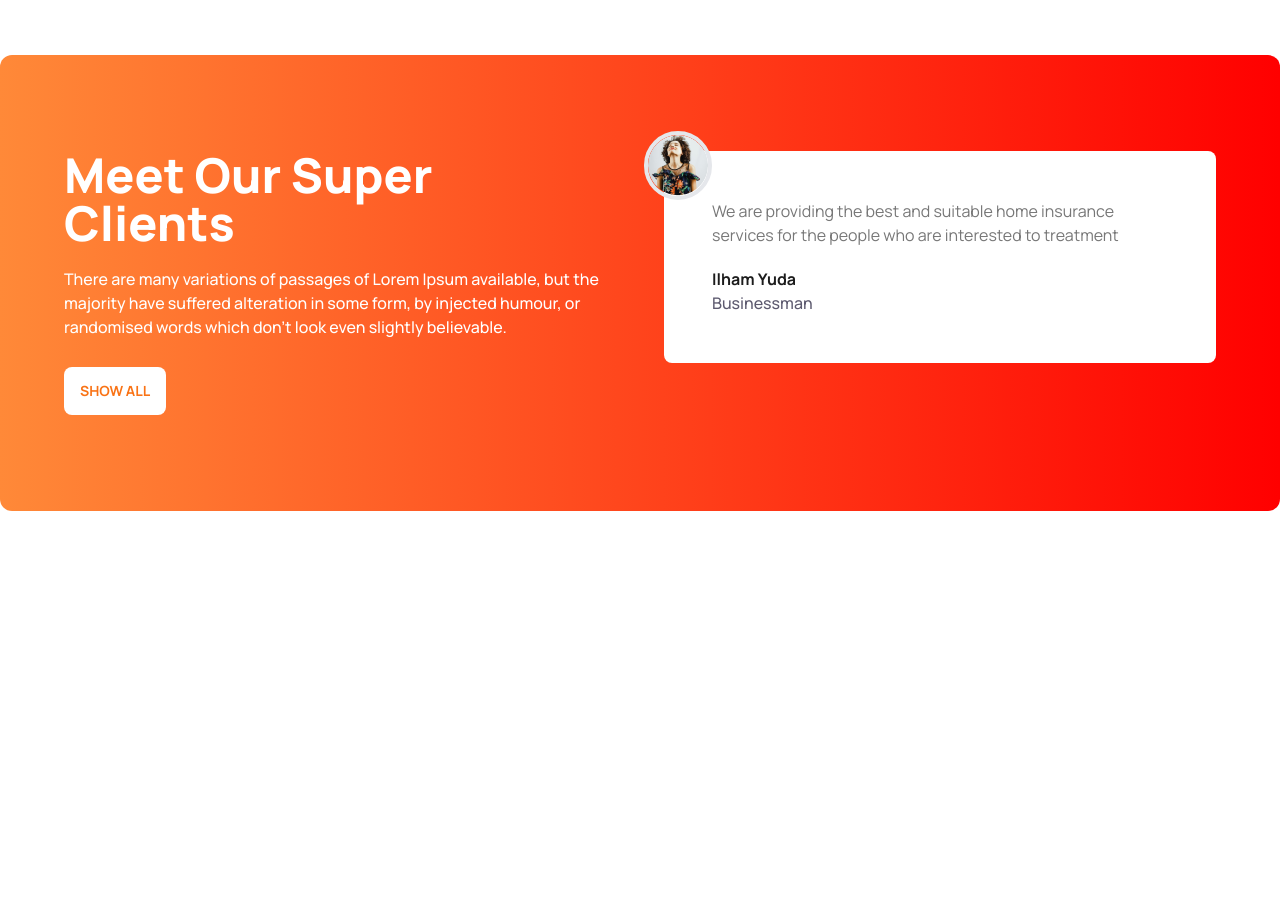
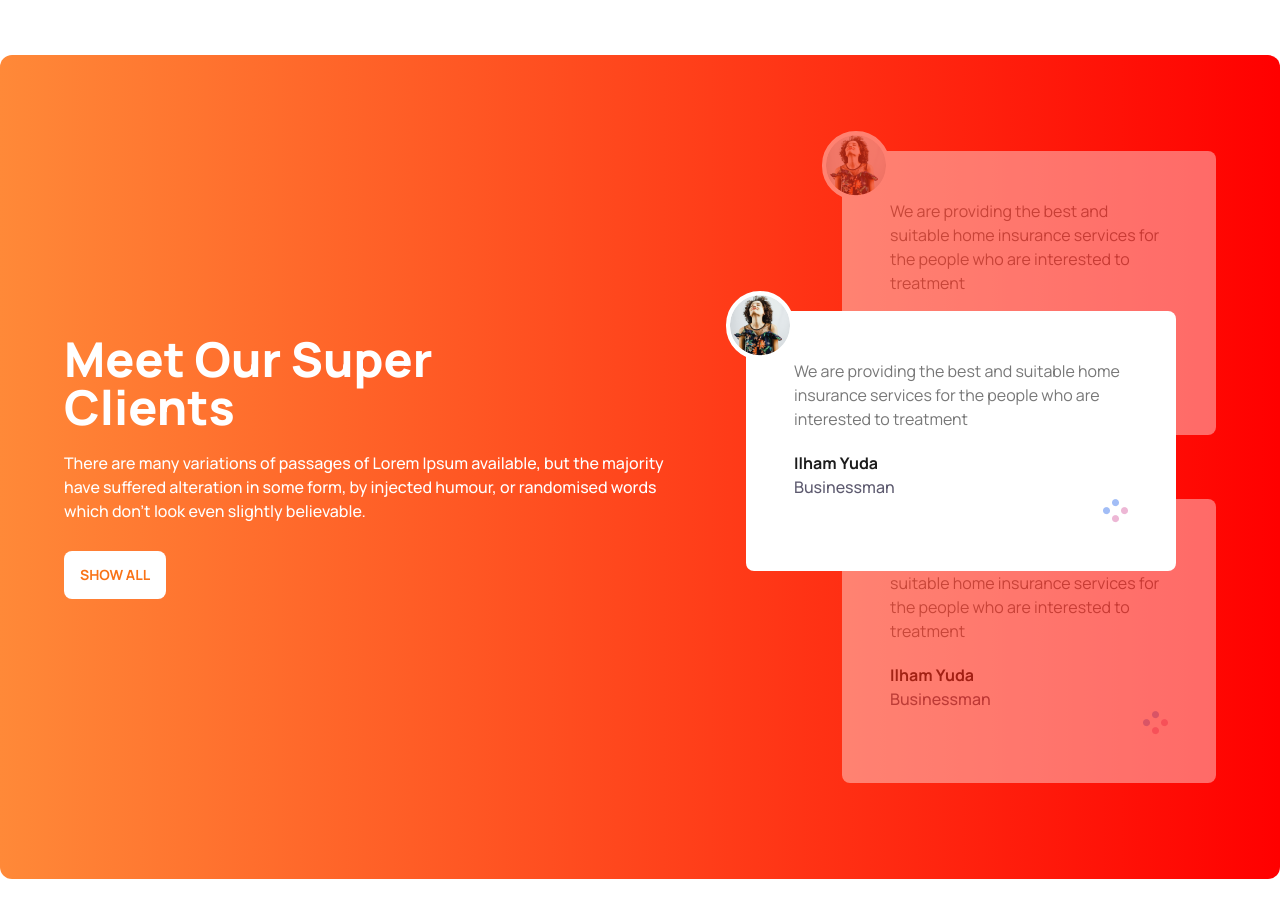
Before and after one commit to SmritySarkar/tea-house-with-daisyui, a plain HTML site: page index.html in a window 1280 px wide. Shown: the part 1720-2637 px from the top of the page. Before the commit the page ends 2327 px from the top, so only its background shows below. Drawn offline with nearby package versions, Linux system fonts and the light colour scheme.

Commit message:
Added customer review part

```diff
--- a/index.html
+++ b/index.html
@@ -164,7 +164,8 @@
         <!-- Super Client Section -->
         <section class="my-24 rounded-xl flex flex-col lg:flex-row gap-12 bg-gradient-to-r from-[#FF8938] to-[#F00] px-16 py-24">
           <!-- Client Content -->
-          <div class="flex-1 text-white">
+          <div class="flex items-center lg:pr-28">
+            <div class="spcae-y-5  text-white">
               <h2 class="text-5xl font-extrabold mb-5">
                 Meet Our Super <br>
                 Clients</h2>
@@ -174,17 +175,50 @@
                 <button class="btn bg-white font-bold text-orange-500 border-none">Show All</button>
 
             </div>
+          </div>
           <!-- Client Content -->
 
           <!-- Client Review -->
-          <div class="flex-1">
-            <div class="relative p-12 rounded-lg bg-white">
-              <img class="absolute -top-5 -left-5 border-4 rounded-full" src="images/client.png" alt="">
+          <div class="relative">
+            <!-- Next Review -->
+            <div class="relative z-10 mb-16 opacity-40 p-12 rounded-lg bg-white">
+              <img class="absolute -top-5 -left-5 border-4 rounded-full border-white bg-white" src="images/client.png" alt="">
               <p class="text-[#777]">We are providing the best and suitable home insurance services for the people who are interested to treatment</p>
               <h4 class="font-bold mt-5 text-[#1C1C1C]">Ilham Yuda</h4>
               <p class="font-medium text-[#5D5A6F]">Businessman</p>
+              <div class="flex justify-end">
+                <img src="images/circles.png" alt="">
 
               </div>
+            </div>
+            <!-- Next Review -->
+
+            <!-- Current Review -->
+            <div class="absolute z-20 top-40 lg:-left-24 lg:w-[430px] p-12 rounded-lg bg-white">
+              <img class="absolute -top-5 -left-5 border-4 rounded-full border-white bg-white" src="images/client.png" alt="">
+              <p class="text-[#777]">We are providing the best and suitable home insurance services for the people who are interested to treatment</p>
+              <h4 class="font-bold mt-5 text-[#1C1C1C]">Ilham Yuda</h4>
+              <p class="font-medium text-[#5D5A6F]">Businessman</p>
+              <div class="flex justify-end">
+                <img src="images/circles.png" alt="">
+
+              </div>
+            </div>
+            <!-- Current Review -->
+
+            <!-- Previous Review -->
+            <div class="relative z-10 opacity-40 p-12 rounded-lg bg-white">
+              <img class="absolute -top-5 -left-5 border-4 rounded-full border-white bg-white" src="images/client.png" alt="">
+              <p class="text-[#777]">We are providing the best and suitable home insurance services for the people who are interested to treatment</p>
+              <h4 class="font-bold mt-5 text-[#1C1C1C]">Ilham Yuda</h4>
+              <p class="font-medium text-[#5D5A6F]">Businessman</p>
+              <div class="flex justify-end">
+                <img src="images/circles.png" alt="">
+
+              </div>
+            </div>
+            <!-- Previous Review -->
+
           </div>
           <!-- Client Review -->
 
```
Lines whose indentation alone changed are shown as unchanged.
